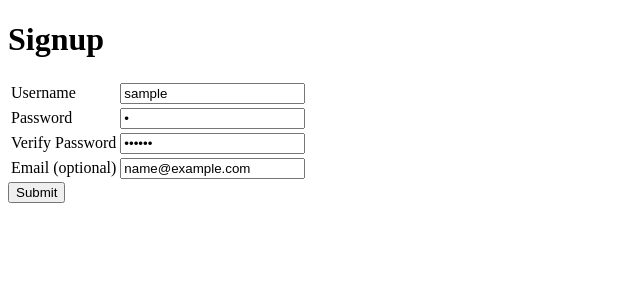
After one commit to cmfournier/user-signup, a Flask app: template templates/signup_form.html in a window 1280 px wide. The commit adds this page. Shown: the top 300 px of the page, without its empty margins (0-640 px from the left). Run offline with Flask 2, Linux system fonts and the light colour scheme; the template is opened without the code that fills it: most values are stand-ins (such as "Sample title", 1, 10 or a date in 2020).

Commit message:
Added validation for user input fields

```diff
--- a/main.py
+++ b/main.py
@@ -5,22 +5,109 @@ import os
 app = Flask(__name__)
 app.config['DEBUG'] = True
 
-#def valid_user():
-
 @app.route("/")
 def index():
-    return render_template('base.html')
+    return render_template('signup_form.html', title="Signup Form")
 
 
+@app.route("/signup", methods=['POST'])
+def signup():
 
-username_error = ''
-password_error = ''
-match_error = ''
+    username = request.form['username']
+    password = request.form['password']
+    pw_match = request.form['pw_match']
+    email = request.form['email']
 
+    username_error = ''
+    password_error = ''
+    pw_match_error = ''
+    email_error = ''
+
+    at_count = email.count('@')
+    dot_count = email.count('.')
+
+
+#verify required fields aren't empty
+    if len(username) == 0:
+        username_error = "That's not a valid username"
+
+    if len(password) == 0:
+        password_error = "That's not a valid password"
+        password = ''
+
+    if len(pw_match) == 0:
+        pw_match_error = "Passwords don't match"
+        password = ''
+        pw_match = ''
+
+#verify passwords match each other
+    if password != pw_match:
+        pw_match_error = "Passwords don't match"
+        password = ''
+        pw_match = ''
+
+#verify username is valid
+    if len(username) < 3 or len(username) > 20:
+        username_error = "Username must be between 3 and 20 characters"
+        username = ''
+        password = ''
+        pw_match = ''
+
+    if ' ' in username:
+        username_error = "No spaces allowed in username"
+        password = ''
+        pw_match = ''
+
+#verify password is valid
+    if len(password) < 3 or len(password) > 20:
+        password_error = "Password must be between 3 and 20 characters"
+        password = ''
+        pw_match = ''
+
+    if ' ' in password:
+        password_error = "No spaces allowed in password"
+        password = ''
+        pw_match = ''
+
+#verify email if one was entered
+    if len(email) > 0:
+
+        if ' ' in email:
+            email_error = "No spaces in email"
+            password = ''
+            pw_match = ''
+
+        if len(email) < 3 or len(email) > 20:
+            email_error = "Email must be between 3 and 20 characters"
+            password = ''
+            pw_match = ''
+
+        for i in email:
+            if at_count > 1:
+                email_error = "Not a valid email address"
+                password = ''
+                pw_match = ''
+
+        for i in email:
+            if dot_count > 1:
+                email_error = "Not a valid email address"
+                password = ''
+                pw_match = ''
+
+#redirect user to Welcome page if required conditions are satisfied
+    if not username_error and not password_error and not pw_match_error and not email_error:
+        username = request.form['username']
+        return redirect('/welcome?username={0}'.format(username))
+    else:
+        return render_template('signup_form.html', title="Signup Form",
+            username=username, username_error=username_error,
+            password=password, password_error=password_error,
+            pw_match=pw_match, pw_match_error=pw_match_error,
+            email=email, email_error=email_error)
 
 @app.route("/welcome")
 def validated():
     username = request.args.get('username')
-    return render_template("welcome.html", name=username)
+    return render_template("welcome.html", title="Welcome", name=username)
 
 app.run()
--- /dev/null
+++ b/templates/signup_form.html
@@ -0,0 +1,49 @@
+{% extends "base.html" %}
+{% block content %}
+
+<h1>Signup</h1>
+<form action="/signup" method="POST">
+    <table>
+        <tbody>
+            <tr>
+                <td>
+                    <label for="username">Username</label>
+                </td>
+                <td>
+                    <input name="username" type="text" value='{{username}}'>
+                    <span class="error">{{username_error}}</span>
+                </td>
+            </tr>
+            <tr>
+                <td>
+                    <label for="password">Password</label>
+                </td>
+                <td>
+                    <input name="password" type="password" value='{{password}}'>
+                    <span class="error">{{password_error}}</span>
+                </td>
+            </tr>
+            <tr>
+                <td>
+                    <label for="pw_match">Verify Password</label>
+                </td>
+                <td>
+                    <input name="pw_match" type="password" value='{{pw_match}}'>
+                    <span class="error">{{pw_match_error}}</span>
+                </td>
+            </tr>
+            <tr>
+                <td>
+                    <label for="email">Email (optional)</label>
+                </td>
+                <td>
+                    <input name="email" type="text" value='{{email}}'>
+                    <span class="error">{{email_error}}</span>
+                </td>
+            </tr>
+        </tbody>
+    </table>
+    <input type="submit">
+</form>
+
+{% endblock %}
```
Also changed, not shown: templates/base.html (+2 -44 lines), templates/welcome.html (+4 -8 lines).
